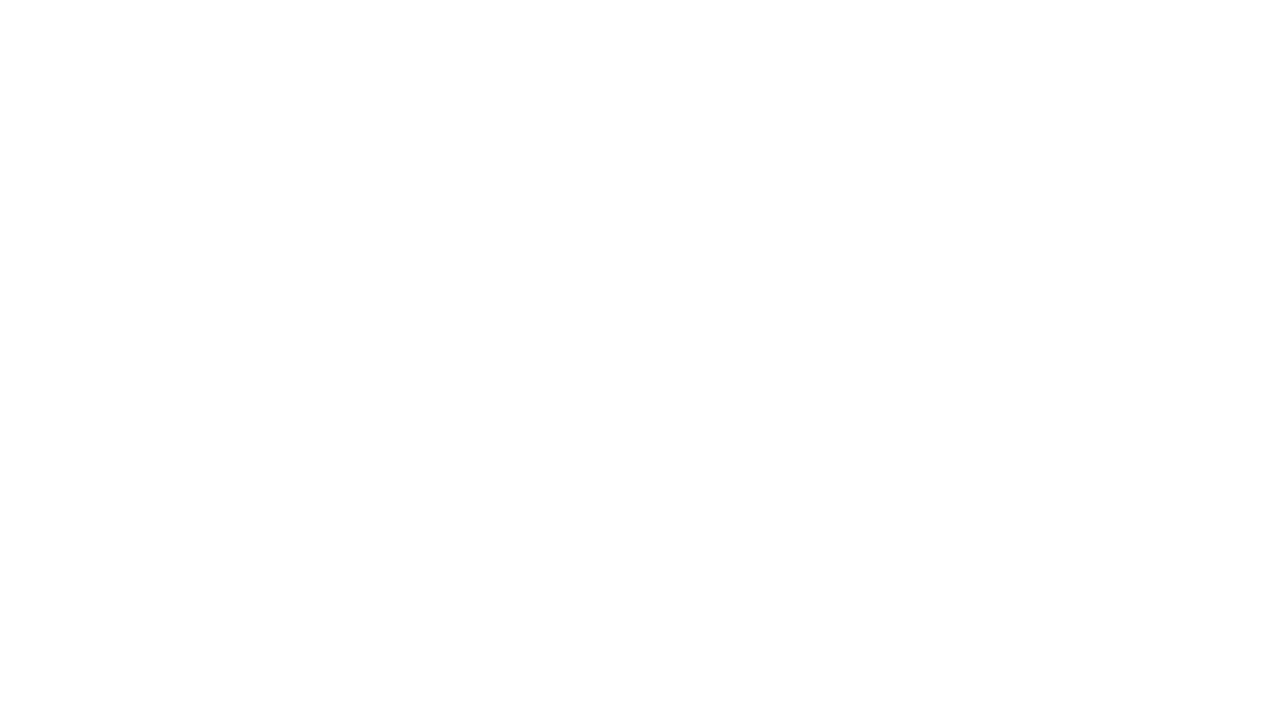
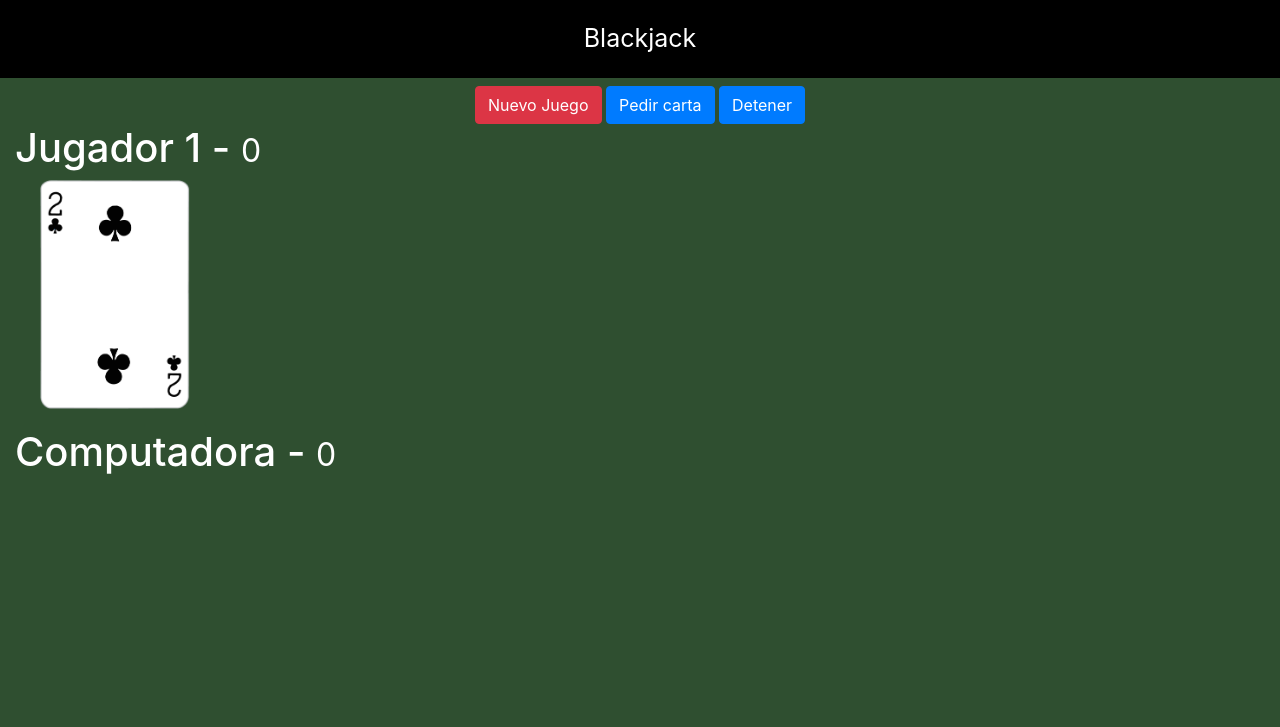
Before and after one commit to Desshinra/Blackjack_fh, a plain HTML site: page index.html in a window 1280 px wide. Drawn offline with nearby package versions, Linux system fonts and the light colour scheme.

Commit message:
add: html and css finished

```diff
--- a/assets/css/styles.css
+++ b/assets/css/styles.css
@@ -0,0 +1,25 @@
+html, body {
+    margin: 0px;
+    background-color: #2F4F30;
+    color: white;
+}
+
+
+.titulo {
+    text-align: center;
+    background-color: black;
+    color: white;
+    padding: 20px;
+    font-size: 25px;
+}
+
+.carta {
+    position: relative;
+    width: 150px;
+    left: 100px;
+    margin-left: -75px;
+}
+
+#computadora-cartas, #jugador-cartas {
+    height: 240px;
+}
--- a/index.html
+++ b/index.html
@@ -1,19 +1,56 @@
 <!DOCTYPE html>
-<html lang="en">
+<html lang="es">
 <head>
     <meta charset="UTF-8">
     <meta name="viewport" content="width=device-width, initial-scale=1.0">
-    <title>BlackJack</title>
+    <meta http-equiv="X-UA-Compatible" content="ie=edge">
+    <title>Blackjack</title>
 
-
-    <link rel="stylesheet" href="./assets/css/styles.css">
-
+    <link rel="stylesheet" href="https://stackpath.bootstrapcdn.com/bootstrap/4.4.1/css/bootstrap.min.css" integrity="sha384-Vkoo8x4CGsO3+Hhxv8T/Q5PaXtkKtu6ug5TOeNV6gBiFeWPGFN9MuhOf23Q9Ifjh" crossorigin="anonymous">
+    <link rel="stylesheet" href="assets/css/styles.css">
 
 </head>
 <body>
 
+    <header class="titulo">
+        Blackjack
+    </header>
+
+    <div class="row mt-2">
+        <div id="divBotones" class="col text-center">
+
+            <button id="btnNuevo" class="btn btn-danger">Nuevo Juego</button>
+            <button id="btnPedir" class="btn btn-primary">Pedir carta</button>
+            <button id="btnDetener" class="btn btn-primary">Detener</button>
+
+        </div>
+    </div>
+
+    <div class="row container">
+        <div class="col">
+
+            <h1>Jugador 1 - <small>0</small></h1>
+            <div id="jugador-cartas">
+                <img class="carta" src="assets/cartas/2C.png">
+            </div>
+
+        </div>
+    </div>
+
+    <div class="row container mt-2">
+        <div class="col">
+
+            <h1>Computadora - <small>0</small></h1>
+            <div id="computadora-cartas">
+                <!-- <img class="carta" src="assets/cartas/3C.png"> -->
+            </div>
+
+        </div>
+    </div>
 
 
+    <script src="./assets/js/underscore-min.js"></script>
     <script src="./assets/js/game.js"></script>
+
 </body>
 </html>
```
